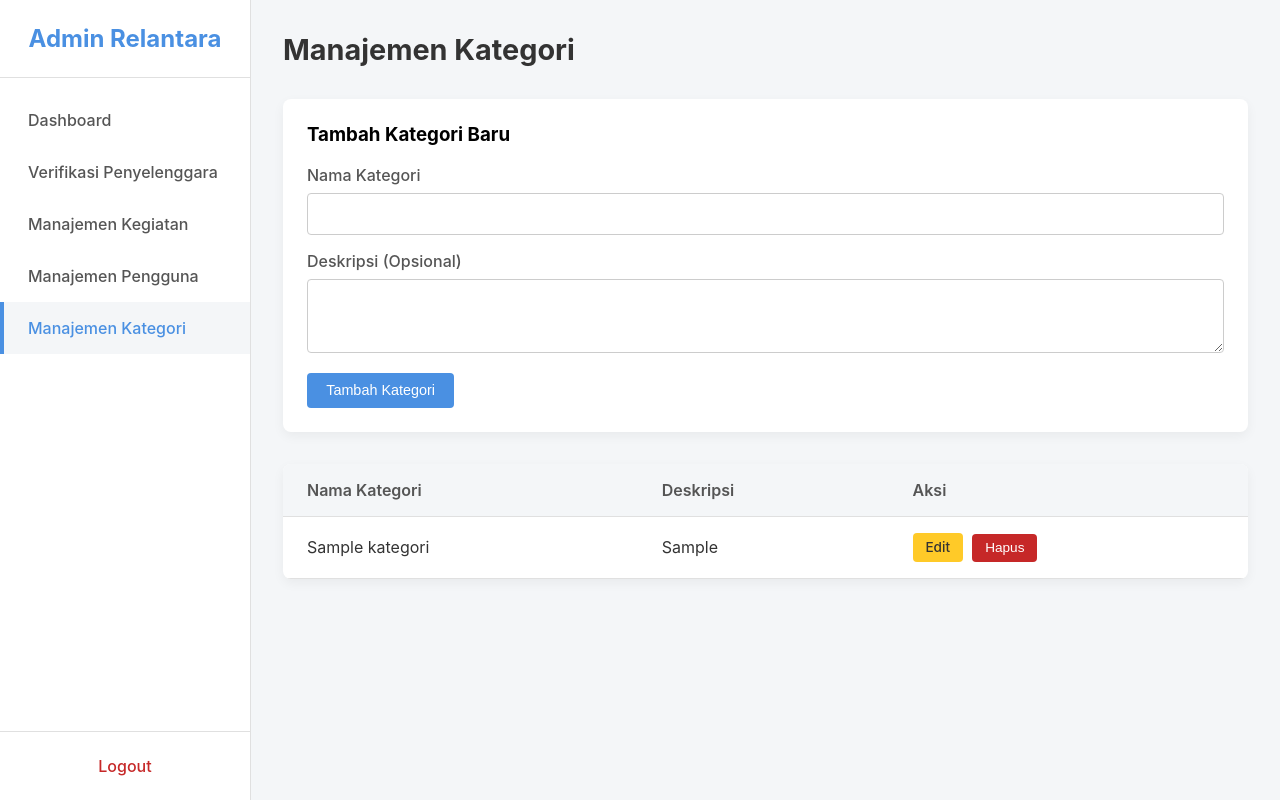
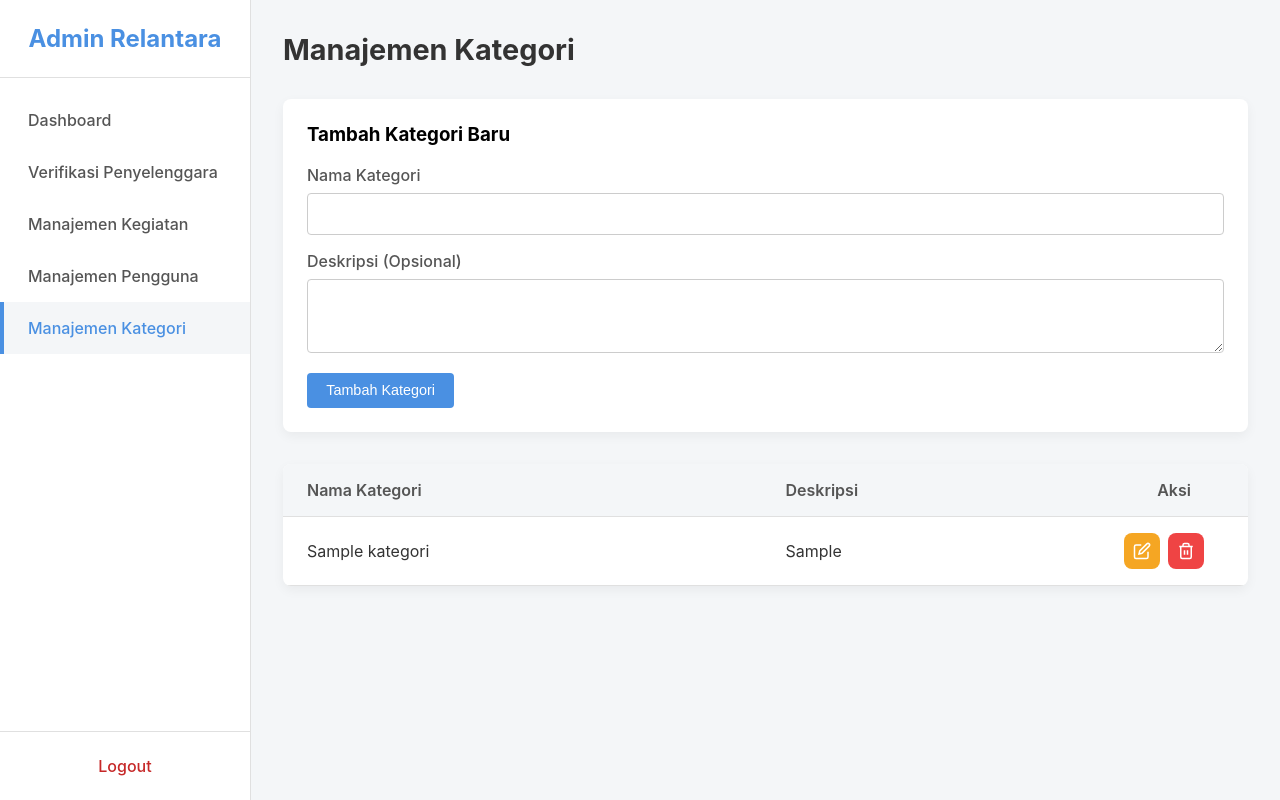
Before and after one commit to Fayiz-Akbar/Relantara, a PHP site: page /admin/manage_kategori.php in a window 1280 px wide. Run offline with PHP 8.4, Linux system fonts and the light colour scheme; the visitor is signed in with stand-in values (Sample User, id 1); tables that the repository leaves empty hold one stand-in row (values such as "Sample post").

Commit message:
update manage kategori

```diff
--- a/admin/manage_kategori.php
+++ b/admin/manage_kategori.php
@@ -170,8 +170,47 @@ $result_list = $conn->query($sql_list);
         .btn-secondary { background-color: #e0e0e0; color: #333; margin-left: 10px; }
         .btn-secondary:hover { background-color: #d5d5d5; }
 
-        .btn-edit { background-color: #FFCA28; color: #333; margin-right: 5px; padding: 0.4rem 0.8rem; font-size: 0.85rem; }
-        .btn-delete { background-color: #C62828; color: white; padding: 0.4rem 0.8rem; font-size: 0.85rem; }
+        .action-buttons {
+            display: flex;
+            gap: 0.5rem;
+            align-items: center;
+        }
+
+        .btn-icon {
+            width: 36px;
+            height: 36px;
+            display: inline-flex;
+            align-items: center;
+            justify-content: center;
+            border-radius: 8px;
+            border: none;
+            cursor: pointer;
+            transition: all 0.2s ease;
+            text-decoration: none;
+        }
+
+        .btn-icon:hover {
+            transform: translateY(-2px);
+            box-shadow: 0 4px 8px rgba(0, 0, 0, 0.15);
+        }
+
+        .btn-edit {
+            background-color: #F5A623;
+            color: white;
+        }
+
+        .btn-edit:hover {
+            background-color: #DA911F;
+        }
+
+        .btn-delete {
+            background-color: #ef4444;
+            color: white;
+        }
+
+        .btn-delete:hover {
+            background-color: #dc2626;
+        }
     </style>
 </head>
 <body>
@@ -228,7 +267,7 @@ $result_list = $conn->query($sql_list);
                 <tr>
                     <th>Nama Kategori</th>
                     <th>Deskripsi</th>
-                    <th>Aksi</th>
+                    <th style="text-align: center; width: 100px;">Aksi</th>
                 </tr>
             </thead>
             <tbody>
@@ -238,12 +277,26 @@ $result_list = $conn->query($sql_list);
                         <td><?php echo htmlspecialchars($row['nama_kategori']); ?></td>
                         <td><?php echo htmlspecialchars($row['deskripsi'] ?? '-'); ?></td>
                         <td>
-                            <a href="manage_kategori.php?edit_id=<?php echo $row['id_kategori']; ?>" class="btn btn-edit">Edit</a>
+                            <div class="action-buttons">
+                                <a href="manage_kategori.php?edit_id=<?php echo $row['id_kategori']; ?>" class="btn-icon btn-edit" title="Edit Kategori">
+                                    <svg width="18" height="18" viewBox="0 0 24 24" fill="none" stroke="currentColor" stroke-width="2">
+                                        <path d="M11 4H4a2 2 0 0 0-2 2v14a2 2 0 0 0 2 2h14a2 2 0 0 0 2-2v-7"/>
+                                        <path d="M18.5 2.5a2.121 2.121 0 0 1 3 3L12 15l-4 1 1-4 9.5-9.5z"/>
+                                    </svg>
+                                </a>
 
-                            <form action="proses_delete_kategori.php" method="POST" style="display: inline;" onsubmit="return confirm('Anda yakin ingin menghapus kategori ini?');">
-                                <input type="hidden" name="id_kategori" value="<?php echo $row['id_kategori']; ?>">
-                                <button type="submit" class="btn btn-delete">Hapus</button>
-                            </form>
+                                <form action="proses_delete_kategori.php" method="POST" style="display: inline; margin: 0;" onsubmit="return confirm('Anda yakin ingin menghapus kategori ini?');">
+                                    <input type="hidden" name="id_kategori" value="<?php echo $row['id_kategori']; ?>">
+                                    <button type="submit" class="btn-icon btn-delete" title="Hapus Kategori">
+                                        <svg width="18" height="18" viewBox="0 0 24 24" fill="none" stroke="currentColor" stroke-width="2">
+                                            <polyline points="3 6 5 6 21 6"/>
+                                            <path d="M19 6v14a2 2 0 0 1-2 2H7a2 2 0 0 1-2-2V6m3 0V4a2 2 0 0 1 2-2h4a2 2 0 0 1 2 2v2"/>
+                                            <line x1="10" y1="11" x2="10" y2="17"/>
+                                            <line x1="14" y1="11" x2="14" y2="17"/>
+                                        </svg>
+                                    </button>
+                                </form>
+                            </div>
                         </td>
                     </tr>
                     <?php endwhile; ?>
```
